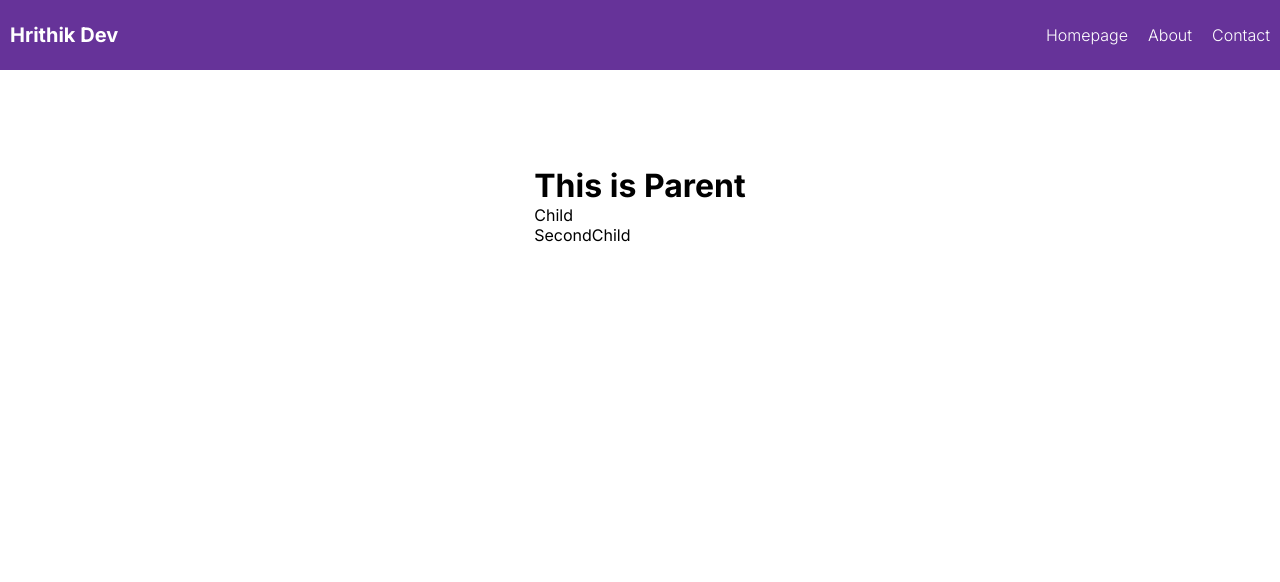
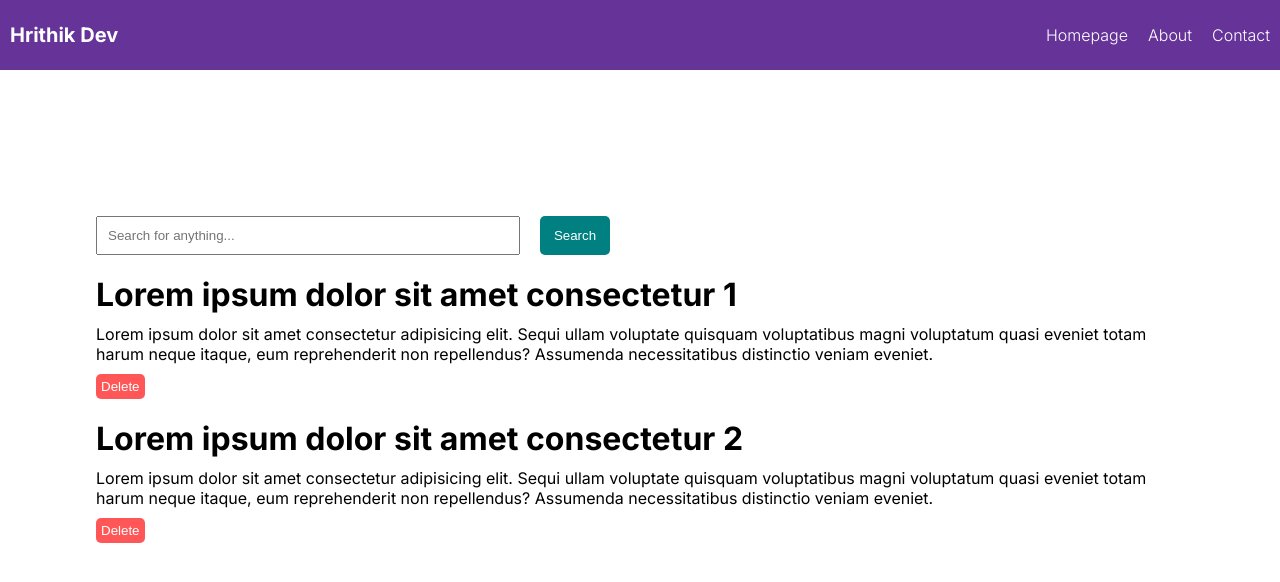
Before and after one commit to Hrithik0112/typescript_nextReact_tutorial, a Next.js app: page / in a window 1280 px wide. Shown: the top 582 px of the page. Built offline with nearby package versions, Linux system fonts and the light colour scheme.

Commit message:
Event handling

```diff
--- a/src/app/page.tsx
+++ b/src/app/page.tsx
@@ -1,11 +1,13 @@
 import Image from "next/image";
 import styles from "./page.module.css";
 import ChildrenPropExample from "./2-children-prop-example/page";
+import EventExample from "./3-event-example/page";
 
 export default function Home() {
   return (
     <main className={styles.main}>
-      <ChildrenPropExample />
+      {/* <ChildrenPropExample /> */}
+      <EventExample />
     </main>
   );
 }
```
Also changed, not shown: src/app/3-event-example/page.tsx (+22 -15 lines).
